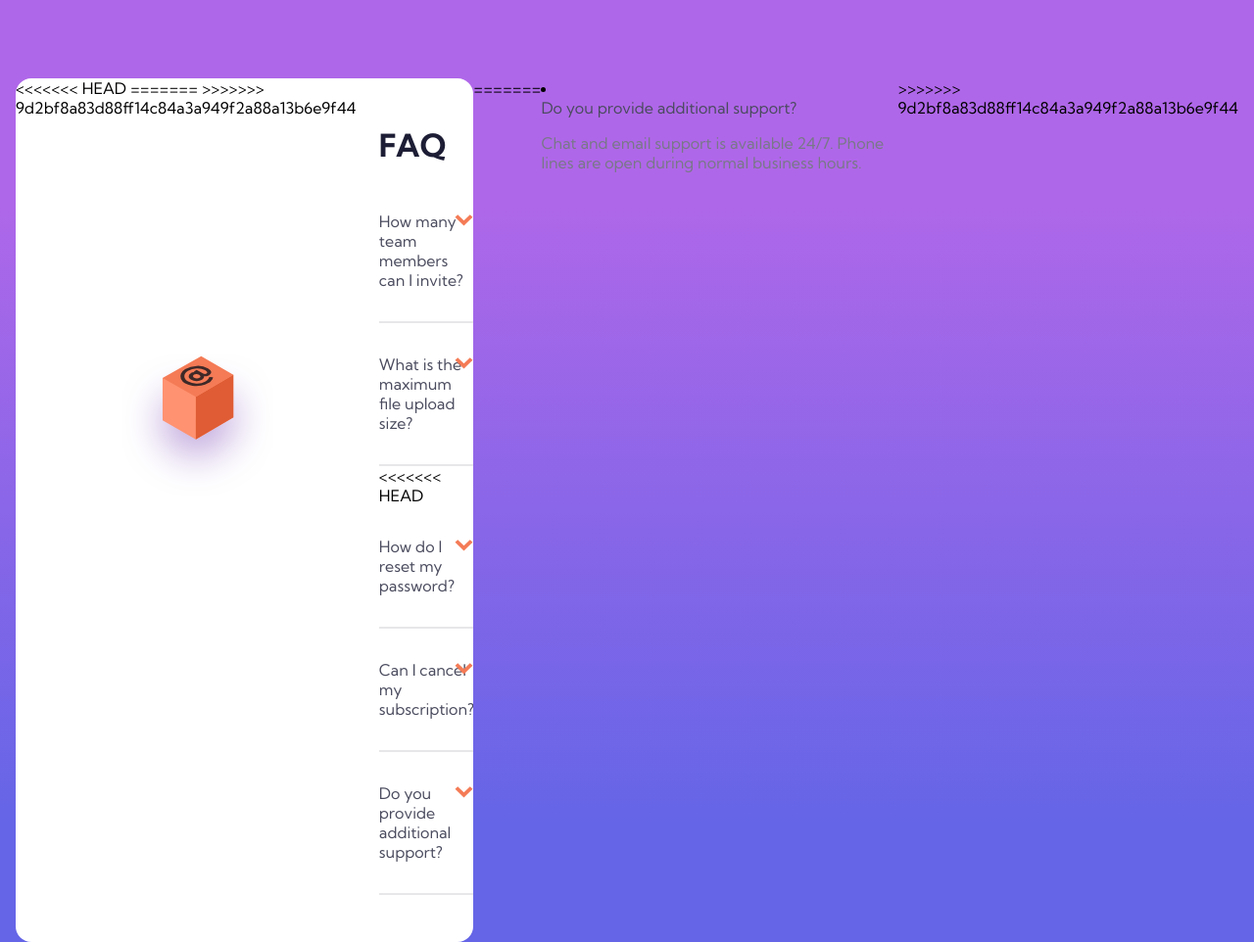
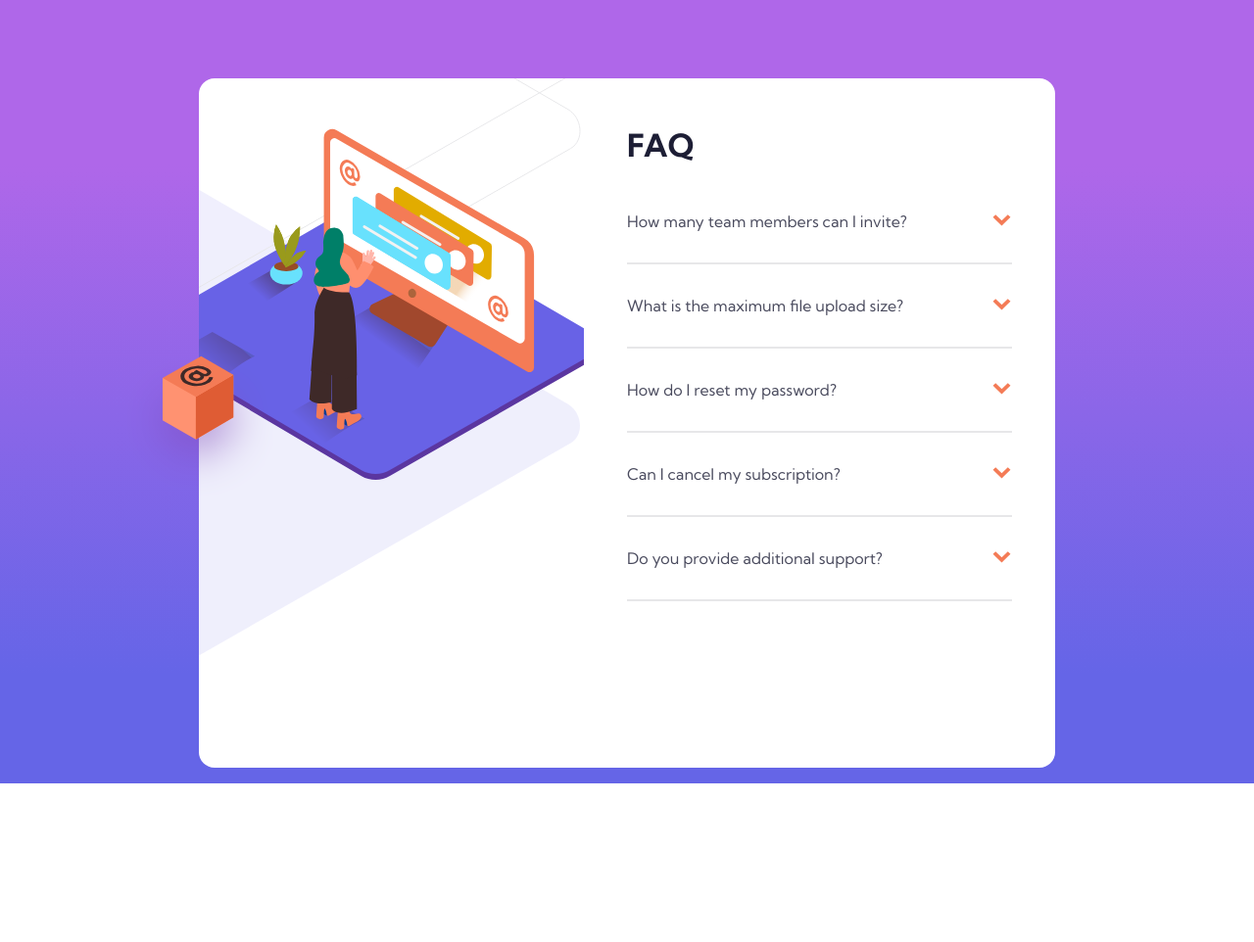
Before and after one commit to justcoder42022/faq-accordion-card-main, a plain HTML site: page index.html in a window 1280 px wide. Shown: the whole page at 98% size. After the commit the page ends 800 px from the top, so only its background shows below. Drawn offline with Linux system fonts and the light colour scheme.

Commit message:
2nd Commit

```diff
--- a/index.html
+++ b/index.html
@@ -17,10 +17,7 @@
 
 <body>
   <main class="faqContainer">
-<<<<<<< HEAD
 
-=======
->>>>>>> 9d2bf8a83d88ff14c84a3a949f2a88a13b6e9f44
     <div class="faqLeftSide">
       <div class="faqImageCard">
       </div>
@@ -40,7 +37,6 @@
         <p class="faqAns"> No more than 2GB. All files in your account must fit your allotted storage space.</p>
       </details>
 
-<<<<<<< HEAD
       <details class="faqItem">
         <summary class="question">How do I reset my password?</summary>
         <p class="faqAns">Click “Forgot password” from the login page or “Change password” from your profile page.
@@ -63,19 +59,3 @@
 </body>
 
 </html>
-=======
-  <li class="faqItem">
-     <div class="questionHead">
-<p class="question"> Do you provide additional support?</p>
-<div class="arrow"></div>
-</div>
- <p class="faqAns">
-  Chat and email support is available 24/7. Phone lines are open during normal business hours.</p>
- </li>
-</ul>
-</div>
-</main>
-<script src="javaScript.js"></script>
-</body>
-</html>
->>>>>>> 9d2bf8a83d88ff14c84a3a949f2a88a13b6e9f44
```
